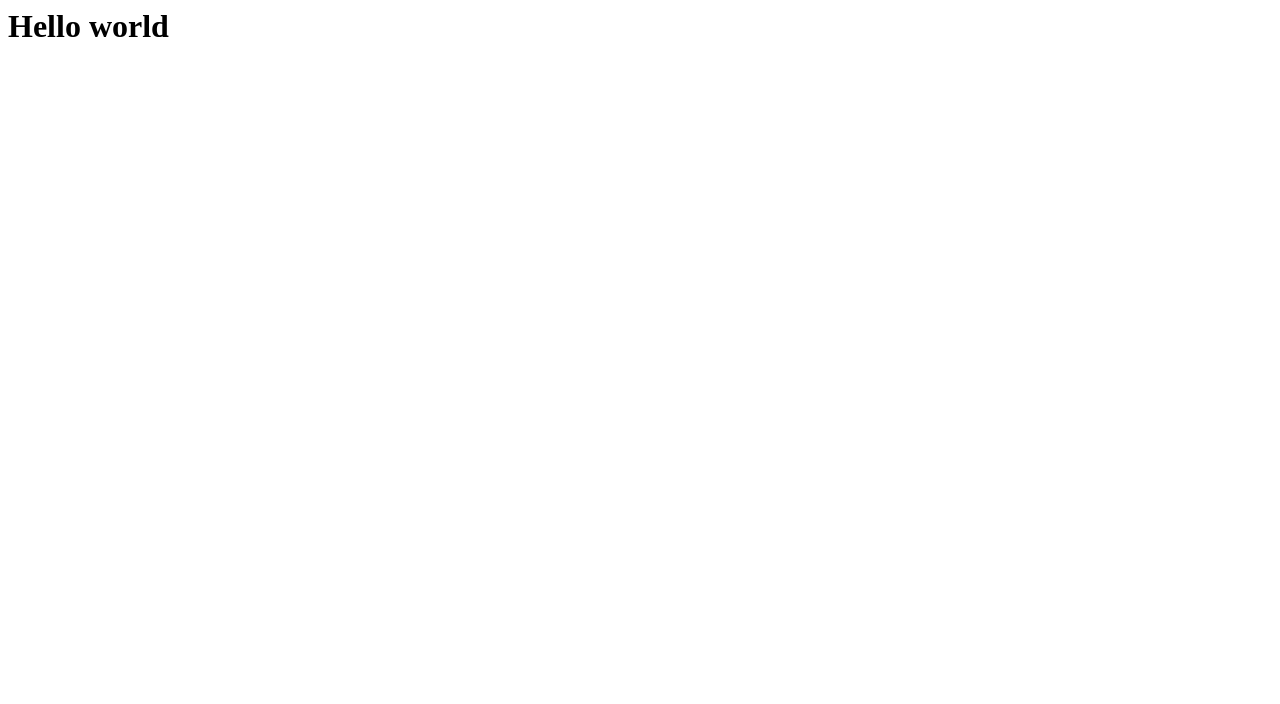
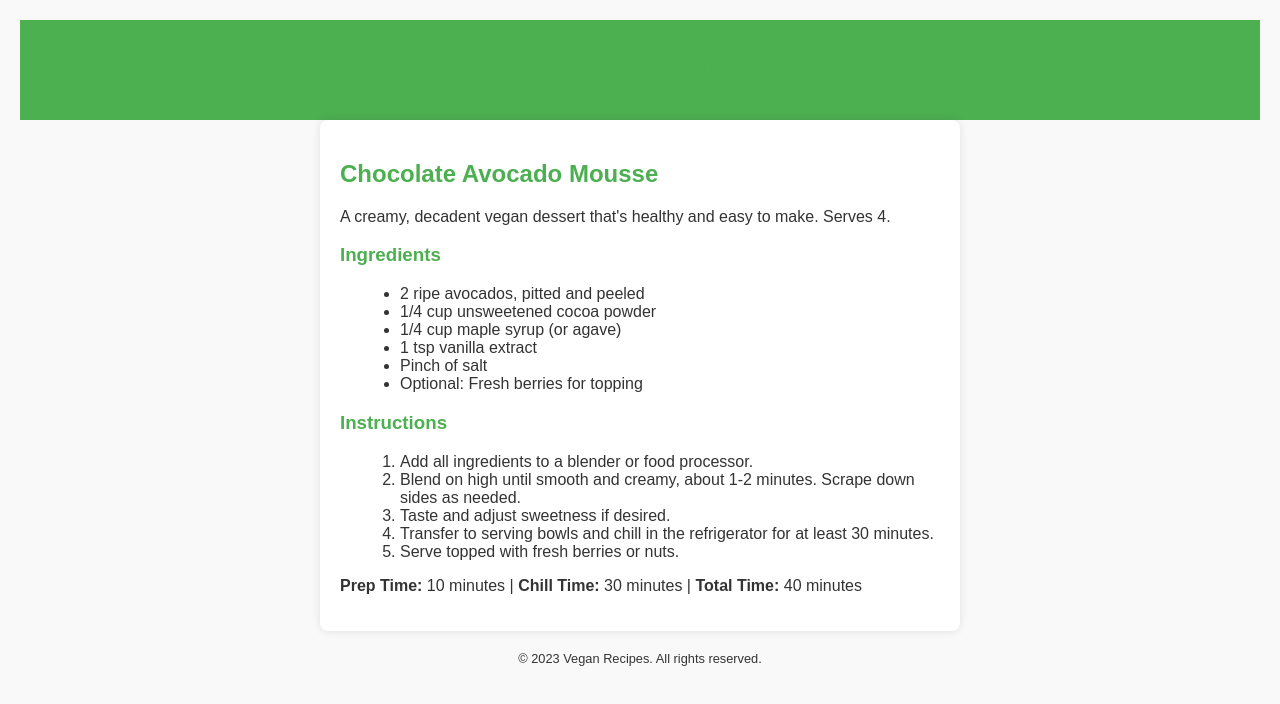
Before and after one commit to bob-the-vibecoder/vegan-recipe, a plain HTML site: page index.html in a window 1280 px wide. Drawn offline with Linux system fonts and the light colour scheme.

Commit message:
Update index.html

```diff
--- a/index.html
+++ b/index.html
@@ -1 +1,46 @@
-<h1>Hello world</h1>
+<!DOCTYPE html>
+<html lang="en">
+<head>
+    <meta charset="UTF-8">
+    <meta name="viewport" content="width=device-width, initial-scale=1.0">
+    <title>Vegan Recipes - Chocolate Avocado Mousse</title>
+    <style>
+        body { font-family: Arial, sans-serif; margin: 20px; background-color: #f9f9f9; color: #333; }
+        header { text-align: center; background-color: #4CAF50; color: white; padding: 10px; }
+        main { max-width: 600px; margin: 0 auto; padding: 20px; background-color: white; border-radius: 8px; box-shadow: 0 0 10px rgba(0,0,0,0.1); }
+        h1, h2, h3 { color: #4CAF50; }
+        ul, ol { margin-left: 20px; }
+        footer { text-align: center; margin-top: 20px; font-size: 0.8em; }
+    </style>
+</head>
+<body>
+    <header>
+        <h1>Vegan Recipes</h1>
+    </header>
+    <main>
+        <h2>Chocolate Avocado Mousse</h2>
+        <p>A creamy, decadent vegan dessert that's healthy and easy to make. Serves 4.</p>
+        <h3>Ingredients</h3>
+        <ul>
+            <li>2 ripe avocados, pitted and peeled</li>
+            <li>1/4 cup unsweetened cocoa powder</li>
+            <li>1/4 cup maple syrup (or agave)</li>
+            <li>1 tsp vanilla extract</li>
+            <li>Pinch of salt</li>
+            <li>Optional: Fresh berries for topping</li>
+        </ul>
+        <h3>Instructions</h3>
+        <ol>
+            <li>Add all ingredients to a blender or food processor.</li>
+            <li>Blend on high until smooth and creamy, about 1-2 minutes. Scrape down sides as needed.</li>
+            <li>Taste and adjust sweetness if desired.</li>
+            <li>Transfer to serving bowls and chill in the refrigerator for at least 30 minutes.</li>
+            <li>Serve topped with fresh berries or nuts.</li>
+        </ol>
+        <p><strong>Prep Time:</strong> 10 minutes | <strong>Chill Time:</strong> 30 minutes | <strong>Total Time:</strong> 40 minutes</p>
+    </main>
+    <footer>
+        <p>&copy; 2023 Vegan Recipes. All rights reserved.</p>
+    </footer>
+</body>
+</html>
```
